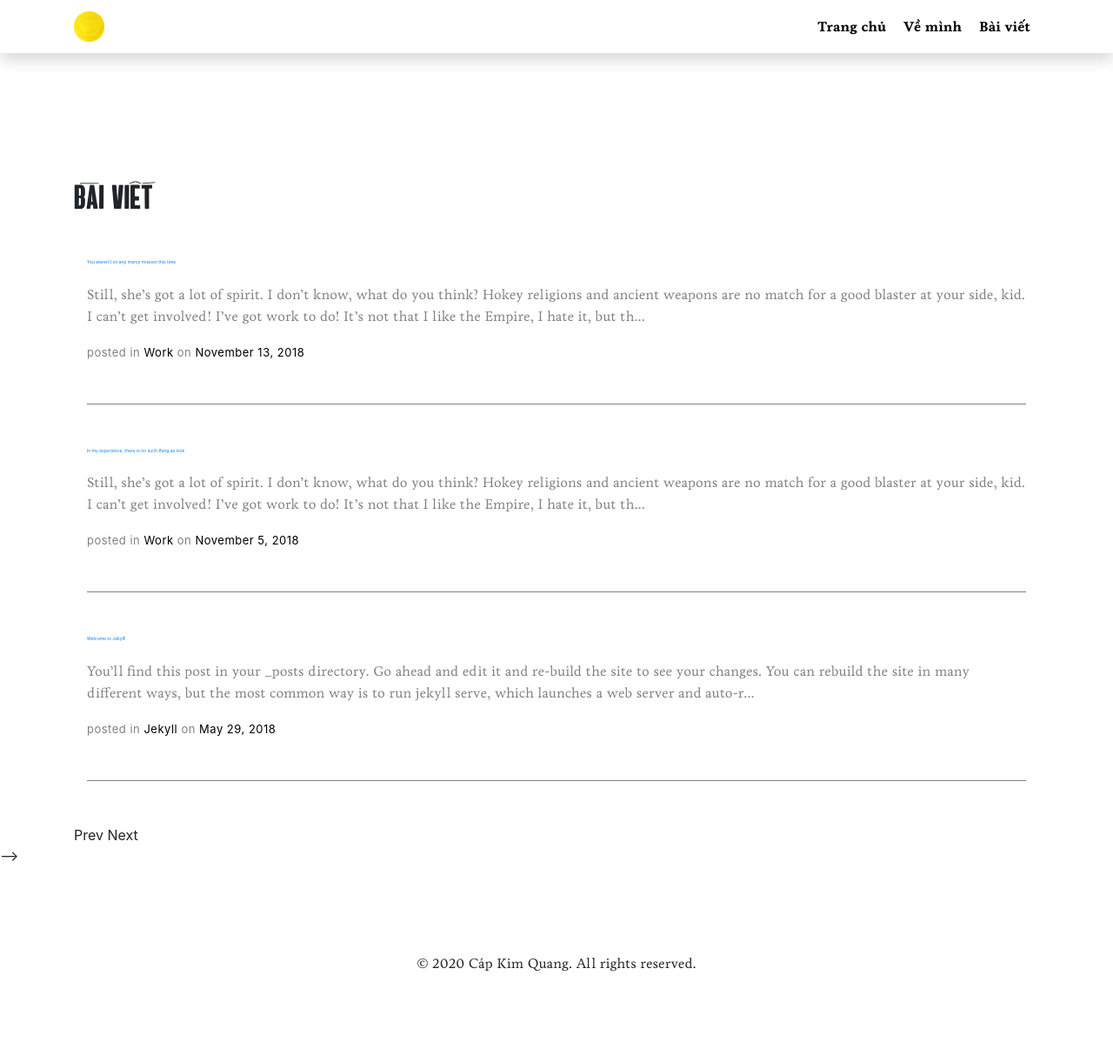
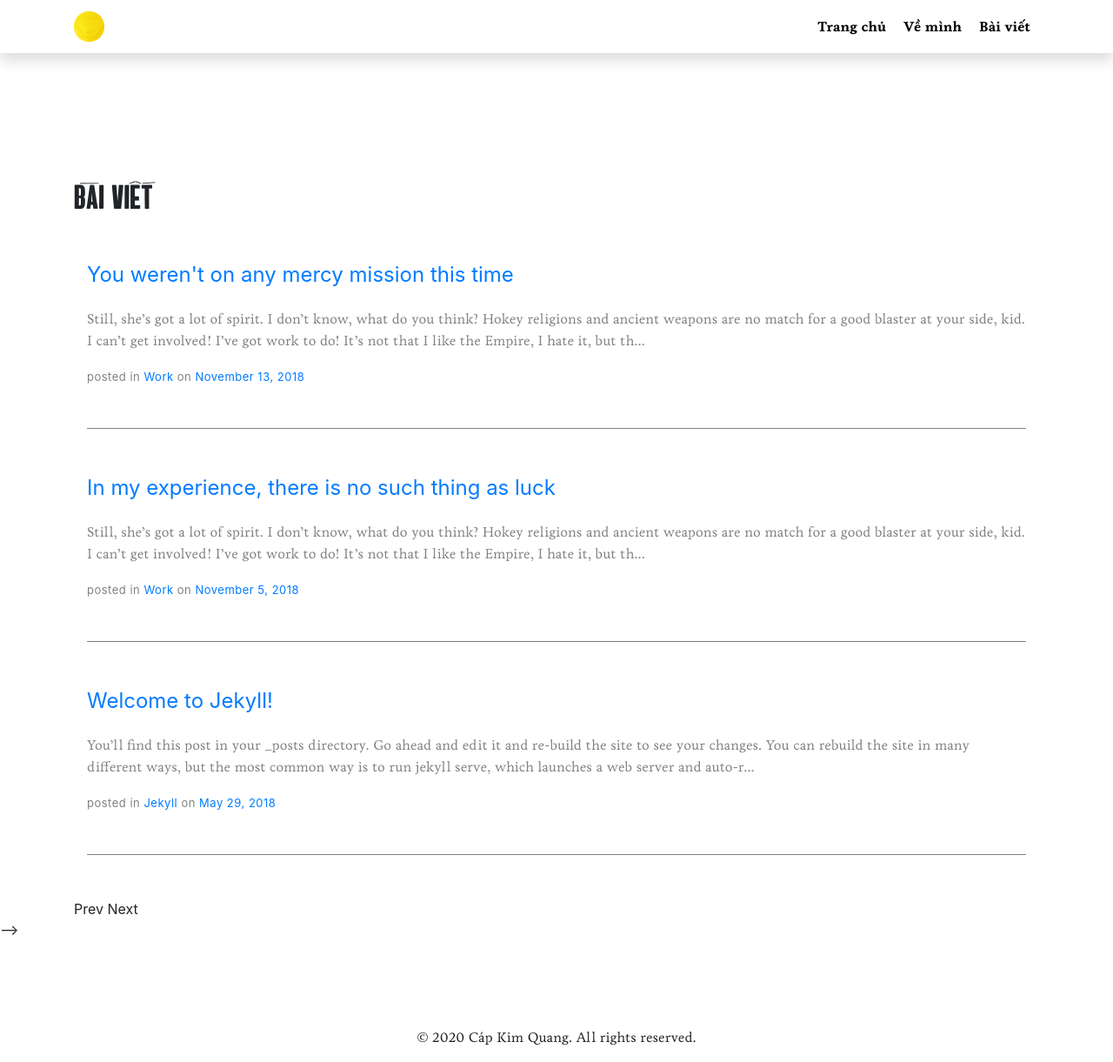
Before and after one commit to capkimquang/capkimquang.github.io, a Jekyll site: the page built from pages/blog.html, in a window 1280 px wide and 1221 px high. Shown: the whole window at 87% size. Built offline with Jekyll 4.4.1, drawn with Linux system fonts in a browser that asks for light colours.

Commit message:
remove some css rules for a tag

```diff
--- a/css/main.css
+++ b/css/main.css
@@ -145,14 +145,14 @@ footer {
 
 .article-title {
   margin-bottom: 20px;
-  font-size: 5px; /* equals to 1.5 em = h2 font size */
+  font-size: 24px; /* equals to 1.5 em = h2 font size */
   color: #000000;
 
-  a {
+/*   a {
     &:hover {
-      color: #D8534F; /* red */
+      color: #D8534F; /* red *//*
     }
-  }
+  } */
 }
 
 .article-excerpt {
@@ -168,18 +168,18 @@ footer {
   letter-spacing: 0.5px;
   color:  #818181; /* dark grey */
 
-  a {
+/*   a {
     display: inline-block;
     color: #000000;
     border-bottom: 1px #000000;
 
     &:hover {
-      color: #D8534F; /* red */
+      color: #D8534F; /* red *//*
     }
-  }
+  } */
 }
 
-.article-tag {
+/* .article-tag {
   &:after {
     content: ",";
     display: inline-block;
@@ -190,4 +190,4 @@ footer {
       content: "";
     }
   }
-}
+} */
```
